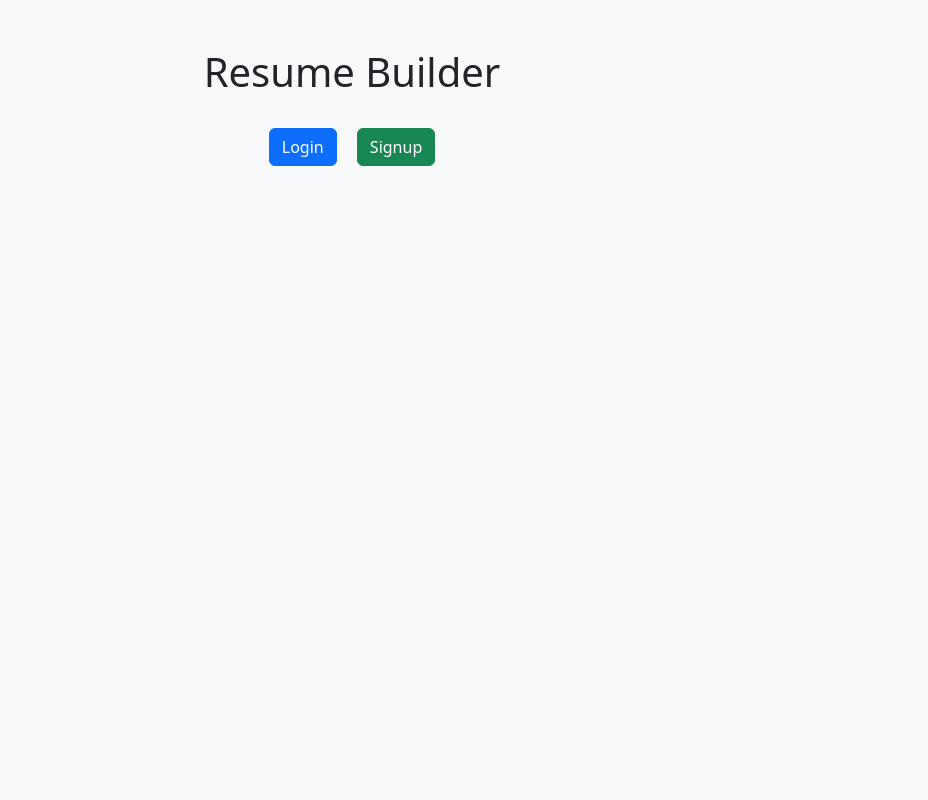
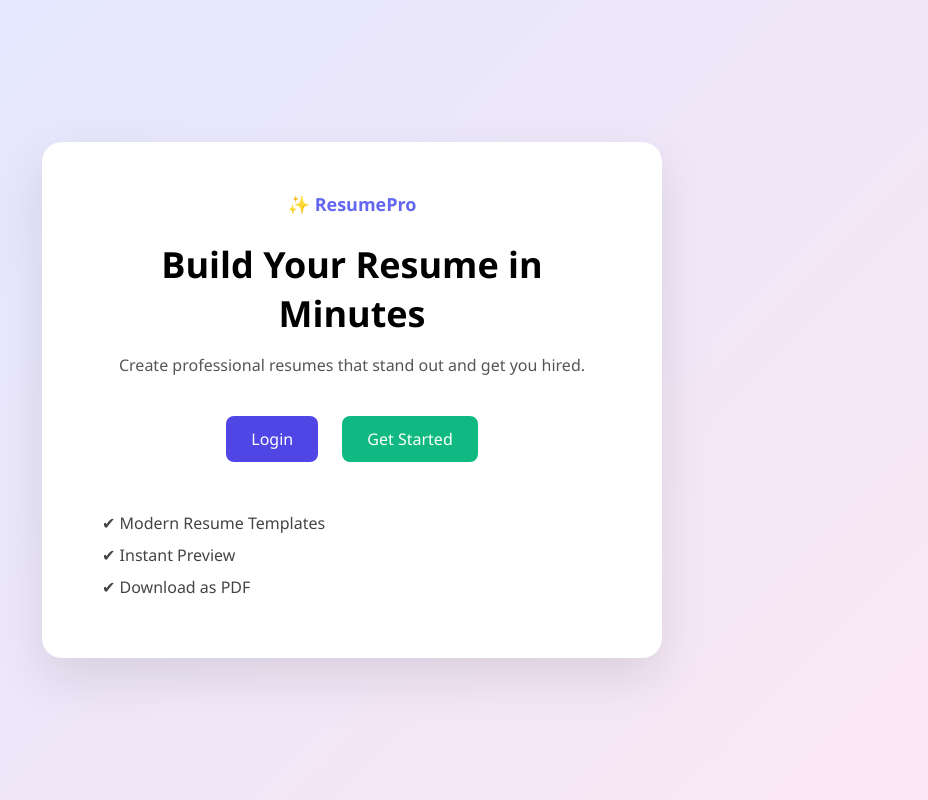
Before and after one commit to jdivyraj/resume_builder, a Flask app: page / in a window 1280 px wide. Shown: the whole page, without its empty margins (288-1216 px from the left). Run offline with Flask 3, Linux system fonts and the light colour scheme.

Commit message:
improved ui

```diff
--- a/requirements.txt
+++ b/requirements.txt
@@ -2,3 +2,4 @@ Flask==3.0.0
 Werkzeug==3.0.0
 gunicorn==21.2.0
 pdfkit
+reportlab
--- a/templates/index.html
+++ b/templates/index.html
@@ -2,17 +2,102 @@
 <html>
 <head>
     <title>Resume Builder</title>
+    <style>
+        body {
+            margin: 0;
+            font-family: 'Segoe UI', sans-serif;
+            background: linear-gradient(135deg, #e0e7ff, #fce7f3);
+        }
 
-    <!-- Bootstrap -->
-    <link href="https://cdn.jsdelivr.net/npm/bootstrap@5.3.0/dist/css/bootstrap.min.css" rel="stylesheet">
+        .container {
+            height: 100vh;
+            display: flex;
+            flex-direction: column;
+            justify-content: center;
+            align-items: center;
+        }
+
+        .card {
+            background: white;
+            padding: 50px 60px;
+            border-radius: 20px;
+            box-shadow: 0 20px 50px rgba(0,0,0,0.1);
+            text-align: center;
+            max-width: 500px;
+        }
+
+        h1 {
+            margin-bottom: 10px;
+            font-size: 36px;
+        }
+
+        p {
+            color: #555;
+            margin-bottom: 30px;
+        }
+
+        .btn {
+            padding: 12px 25px;
+            border-radius: 8px;
+            text-decoration: none;
+            color: white;
+            margin: 10px;
+            display: inline-block;
+            transition: 0.3s;
+        }
+
+        .login {
+            background: #4f46e5;
+        }
+
+        .signup {
+            background: #10b981;
+        }
+
+        .btn:hover {
+            transform: translateY(-2px);
+            opacity: 0.9;
+        }
+
+        .features {
+            margin-top: 40px;
+            text-align: left;
+        }
+
+        .feature {
+            margin: 10px 0;
+            color: #444;
+        }
+
+        .logo {
+            font-size: 18px;
+            margin-bottom: 10px;
+            color: #6366f1;
+            font-weight: bold;
+        }
+    </style>
 </head>
-<body class="bg-light">
 
-<div class="container text-center mt-5">
-    <h1 class="mb-4">Resume Builder</h1>
+<body>
 
-    <a href="/login" class="btn btn-primary m-2">Login</a>
-    <a href="/signup" class="btn btn-success m-2">Signup</a>
+<div class="container">
+    <div class="card">
+
+        <div class="logo">✨ ResumePro</div>
+
+        <h1>Build Your Resume in Minutes</h1>
+        <p>Create professional resumes that stand out and get you hired.</p>
+
+        <a href="/login" class="btn login">Login</a>
+        <a href="/signup" class="btn signup">Get Started</a>
+
+        <div class="features">
+            <div class="feature">✔ Modern Resume Templates</div>
+            <div class="feature">✔ Instant Preview</div>
+            <div class="feature">✔ Download as PDF</div>
+        </div>
+
+    </div>
 </div>
 
 </body>
```
